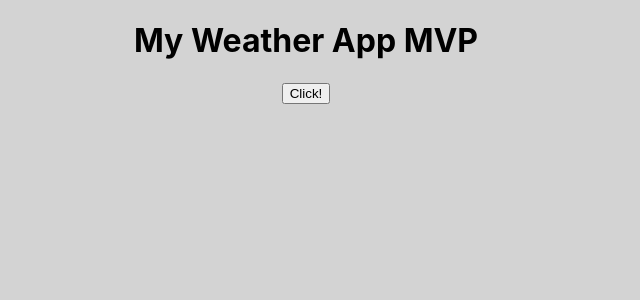
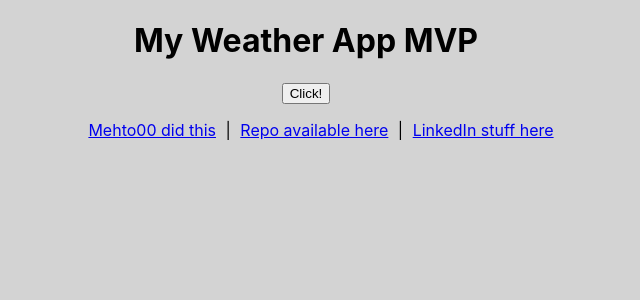
Before and after one commit to Mehto00/react-weather-app, a React (Create React App) app: page / in a window 1280 px wide. Shown: the top 300 px of the page, without its empty margins (334-974 px from the left). Built offline with nearby package versions, Linux system fonts and the light colour scheme.

Commit message:
started adding footer in and changed some styling to their proper places

```diff
--- a/src/App.js
+++ b/src/App.js
@@ -2,6 +2,7 @@ import React, { Component } from 'react';
 import './App.css';
 import WeatherDisplay from './WeatherDisplay/WeatherDisplay';
 import WeatherSearch from './WeatherSearch/WeatherSearch';
+import InfoFooter from './InfoFooter/InfoFooter';
 
 class App extends Component {
   state = {
@@ -47,6 +48,7 @@ class App extends Component {
         <h1>My Weather App MVP</h1>
         <button onClick={this.toggleForecastViews}>Click!</button>
         {forecasts}
+        <InfoFooter />
       </div>
     );
   }
--- /dev/null
+++ b/src/InfoFooter/InfoFooter.css
@@ -0,0 +1,18 @@
+.infoFooter__list {
+    list-style: none;
+}
+
+.infoFooter__list__items {
+    display: inline;
+    margin-right: 5px;
+}
+
+.infoFooter__list__items::after {
+    content: " | ";
+    margin-left: 5px;
+}
+
+.infoFooter__list__items:last-child:after
+{
+  content: '';
+}
--- /dev/null
+++ b/src/InfoFooter/InfoFooter.js
@@ -0,0 +1,16 @@
+import React from 'react';
+import './InfoFooter.css';
+
+const infoFooter = () => {
+    return (
+        <div className="infoFooter">
+            <ul className="infoFooter__list">
+                <li className="infoFooter__list__items"><a href="https://www.github.com/Mehto00">Mehto00 did this</a></li>
+                <li className="infoFooter__list__items"><a href="https://www.github.com/Mehto00">Repo available here</a></li>
+                <li className="infoFooter__list__items"><a href="https://www.github.com/Mehto00">LinkedIn stuff here</a></li>
+            </ul>
+        </div>
+    )
+}
+
+export default infoFooter;
--- /dev/null
+++ b/src/WeatherDisplay/WeatherDisplay.css
@@ -0,0 +1,19 @@
+.weatherDisplay {
+    margin-top: 10%;
+  }
+
+  .weatherDisplay h2 {
+    font-size: 3rem;
+    margin-bottom: 0;
+  }
+
+  .weatherDisplay__temp {
+    display: block;
+    font-size: 4rem;
+    margin-bottom: 2.5%;
+
+  }
+
+  .weatherDisplay__cUnit {
+    font-size: 2.4rem
+  }
--- a/src/WeatherDisplay/WeatherDisplay.js
+++ b/src/WeatherDisplay/WeatherDisplay.js
@@ -1,14 +1,15 @@
 import React from 'react';
+import './WeatherDisplay.css';
 
 const weatherDisplay = (props) => {
     return (
-    <div className="results">
+    <div className="weatherDisplay">
         <h2>{props.city}</h2>
-        <span className="temp">
-            {props.temp}<span className="cUnit">&#8451;</span>
+        <span className="weatherDisplay__temp">
+            {props.temp}<span className="weatherDisplay__cUnit">&#8451;</span>
         </span>
         <br/>
-        <span className="desc">
+        <span className="weatherDisplay__desc">
             <em>{props.desc}</em>
         </span>
     </div>
--- a/src/index.css
+++ b/src/index.css
@@ -35,23 +35,3 @@ code {
   background: grey;
   width: 100px;
 }
-
-.results {
-  margin-top: 10%;
-}
-
-.results h2 {
-  font-size: 3rem;
-  margin-bottom: 0;
-}
-
-.results .temp {
-  display: block;
-  font-size: 4rem;
-  margin-bottom: 2.5%;
-
-}
-
-.results .cUnit {
-  font-size: 2.4rem
-}
```
Also changed, not shown: 1 other file (tests, documents, lock files or other folders).
